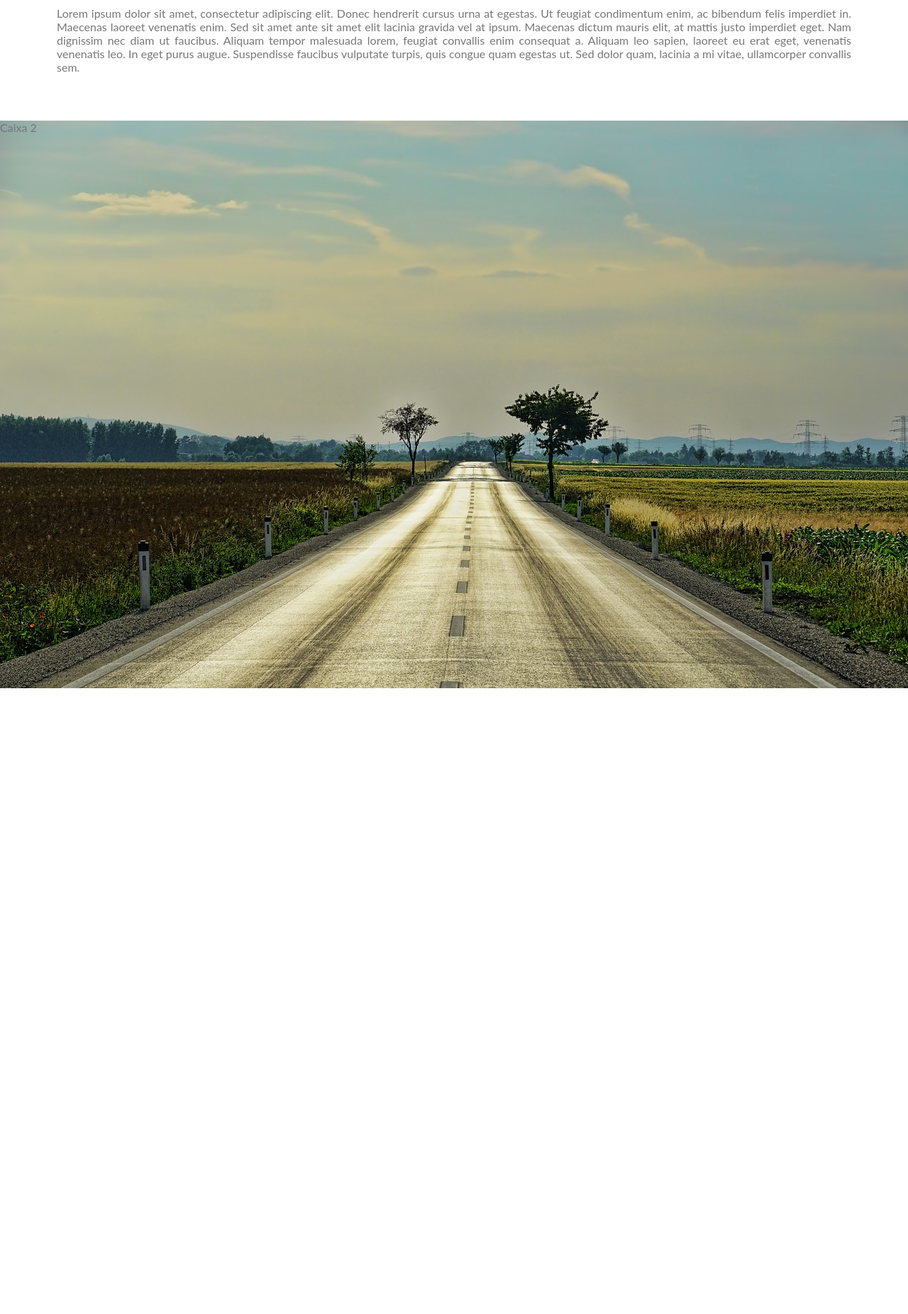
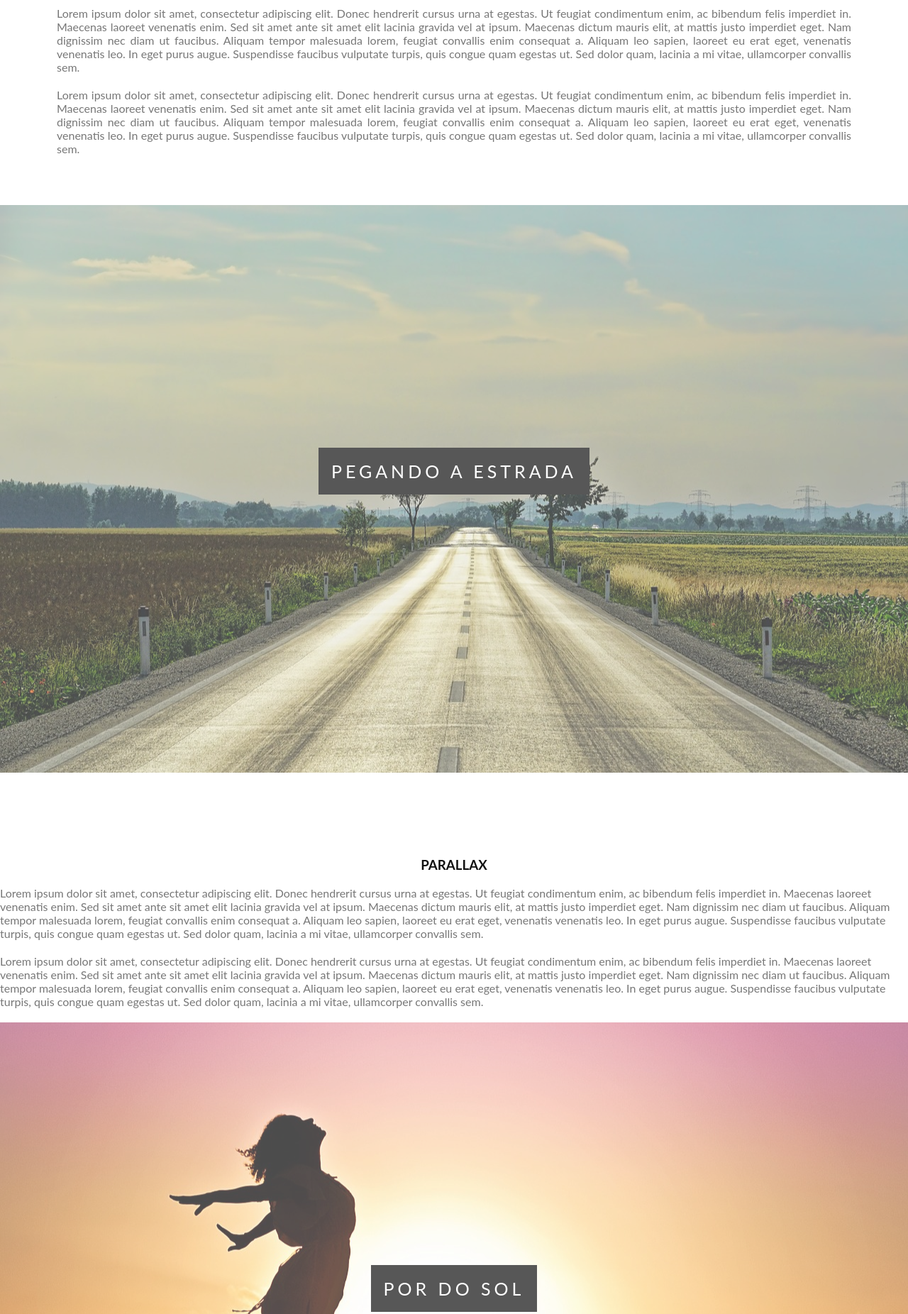
Before and after one commit to EnzoFLoiola/WEB, a plain HTML site: page Parallax/index.html in a window 1280 px wide. Shown: the part 900-2752 px from the top of the page at 71% size. Before the commit the page ends 1870 px from the top, so only its background shows below. Drawn offline with Linux system fonts and the light colour scheme.

Commit message:
finalizado o efeito parallax

```diff
--- a/Parallax/index.html
+++ b/Parallax/index.html
@@ -6,13 +6,14 @@
     <meta charset="utf-8">
 
     <style type="text/css">
-
-        body, html{
+        body,
+        html {
             margin: 0;
             font: 16px "Lato", sans-serif;
             color: #777;
             height: 100%;
         }
+
         .conteudo {
             color: #777;
             background-color: white;
@@ -20,29 +21,70 @@
             padding: 50px 80px;
         }
 
-        h3{
+        h3 {
             text-transform: uppercase;
             color: #111;
             text-align: center;
         }
+
+        p {
+            margin-bottom: 20px;
+        }
+
+        .conteudo-titulo {
+            position: absolute;
+            left: 0;
+            top: 45%;
+            width: 100%;
+            text-align: center;
+        }
+
+        .titulo {
+            padding: 18px;
+            font-size: 25px;
+            letter-spacing: 5px;
+            background-color: #111;
+            color: #fff;
+            text-transform: uppercase;
+        }
+
         /* Efeito Parallax */
-        .caixa1, .caixa2{
+        .caixa1,
+        .caixa2,
+        .caixa3,
+        .caixa4 {
+            position: relative;
             height: 100%;
+            opacity: 0.7;
+            background-repeat: no-repeat;
+            background-size: cover;
+            background-position: center;
+            background-attachment: fixed;
         }
-        .caixa1{
+
+        .caixa1 {
             background-image: url(imagens/imagem1.jpg);
         }
 
-        .caixa2{
+        .caixa2 {
             background-image: url(imagens/imagem2.jpg);
         }
 
+        .caixa3 {
+            background-image: url(imagens/imagem3.jpg);
+        }
+
+        .caixa4 {
+            background-image: url(imagens/imagem4.jpg);
+        }
     </style>
 </head>
 
 <body>
     <div class="caixa1">
-       caixa1
+        <div class="conteudo-titulo">
+            <span class="titulo"> Passeio de Balões </span>
+        </div>
     </div>
 
     <div class="conteudo">
@@ -54,10 +96,73 @@
             leo sapien, laoreet eu erat eget, venenatis venenatis leo. In eget purus augue. Suspendisse faucibus
             vulputate turpis, quis congue quam egestas ut. Sed dolor quam, lacinia a mi vitae, ullamcorper convallis
             sem.</p>
+
+        <p>Lorem ipsum dolor sit amet, consectetur adipiscing elit. Donec hendrerit cursus urna at egestas. Ut feugiat
+            condimentum enim, ac bibendum felis imperdiet in. Maecenas laoreet venenatis enim. Sed sit amet ante sit
+            amet elit lacinia gravida vel at ipsum. Maecenas dictum mauris elit, at mattis justo imperdiet eget. Nam
+            dignissim nec diam ut faucibus. Aliquam tempor malesuada lorem, feugiat convallis enim consequat a. Aliquam
+            leo sapien, laoreet eu erat eget, venenatis venenatis leo. In eget purus augue. Suspendisse faucibus
+            vulputate turpis, quis congue quam egestas ut. Sed dolor quam, lacinia a mi vitae, ullamcorper convallis
+            sem.</p>
+
     </div>
 
     <div class="caixa2">
-        Caixa 2
+        <div class="conteudo-titulo">
+            <span class="titulo"> Pegando a estrada</span>
+        </div>
+    </div>
+
+    <div class="conteudo"></div>
+        <h3>Parallax</h3>
+        <p>Lorem ipsum dolor sit amet, consectetur adipiscing elit. Donec hendrerit cursus urna at egestas. Ut feugiat
+            condimentum enim, ac bibendum felis imperdiet in. Maecenas laoreet venenatis enim. Sed sit amet ante sit
+            amet elit lacinia gravida vel at ipsum. Maecenas dictum mauris elit, at mattis justo imperdiet eget. Nam
+            dignissim nec diam ut faucibus. Aliquam tempor malesuada lorem, feugiat convallis enim consequat a. Aliquam
+            leo sapien, laoreet eu erat eget, venenatis venenatis leo. In eget purus augue. Suspendisse faucibus
+            vulputate turpis, quis congue quam egestas ut. Sed dolor quam, lacinia a mi vitae, ullamcorper convallis
+            sem.</p>
+
+        <p>Lorem ipsum dolor sit amet, consectetur adipiscing elit. Donec hendrerit cursus urna at egestas. Ut feugiat
+            condimentum enim, ac bibendum felis imperdiet in. Maecenas laoreet venenatis enim. Sed sit amet ante sit
+            amet elit lacinia gravida vel at ipsum. Maecenas dictum mauris elit, at mattis justo imperdiet eget. Nam
+            dignissim nec diam ut faucibus. Aliquam tempor malesuada lorem, feugiat convallis enim consequat a. Aliquam
+            leo sapien, laoreet eu erat eget, venenatis venenatis leo. In eget purus augue. Suspendisse faucibus
+            vulputate turpis, quis congue quam egestas ut. Sed dolor quam, lacinia a mi vitae, ullamcorper convallis
+            sem.</p>
+
+    </div>
+
+    <div class="caixa3">
+        <div class="conteudo-titulo">
+            <span class="titulo"> Por do Sol </span>
+        </div>
+    </div>
+
+    <div class="conteudo"></div>
+        <h3>Parallax</h3>
+        <p>Lorem ipsum dolor sit amet, consectetur adipiscing elit. Donec hendrerit cursus urna at egestas. Ut feugiat
+            condimentum enim, ac bibendum felis imperdiet in. Maecenas laoreet venenatis enim. Sed sit amet ante sit
+            amet elit lacinia gravida vel at ipsum. Maecenas dictum mauris elit, at mattis justo imperdiet eget. Nam
+            dignissim nec diam ut faucibus. Aliquam tempor malesuada lorem, feugiat convallis enim consequat a. Aliquam
+            leo sapien, laoreet eu erat eget, venenatis venenatis leo. In eget purus augue. Suspendisse faucibus
+            vulputate turpis, quis congue quam egestas ut. Sed dolor quam, lacinia a mi vitae, ullamcorper convallis
+            sem.</p>
+
+        <p>Lorem ipsum dolor sit amet, consectetur adipiscing elit. Donec hendrerit cursus urna at egestas. Ut feugiat
+            condimentum enim, ac bibendum felis imperdiet in. Maecenas laoreet venenatis enim. Sed sit amet ante sit
+            amet elit lacinia gravida vel at ipsum. Maecenas dictum mauris elit, at mattis justo imperdiet eget. Nam
+            dignissim nec diam ut faucibus. Aliquam tempor malesuada lorem, feugiat convallis enim consequat a. Aliquam
+            leo sapien, laoreet eu erat eget, venenatis venenatis leo. In eget purus augue. Suspendisse faucibus
+            vulputate turpis, quis congue quam egestas ut. Sed dolor quam, lacinia a mi vitae, ullamcorper convallis
+            sem.</p>
+
+    </div>
+
+    <div class="caixa4">
+        <div class="conteudo-titulo">
+            <span class="titulo"> Montanhas </span>
+        </div>
     </div>
 
 </body>
```
